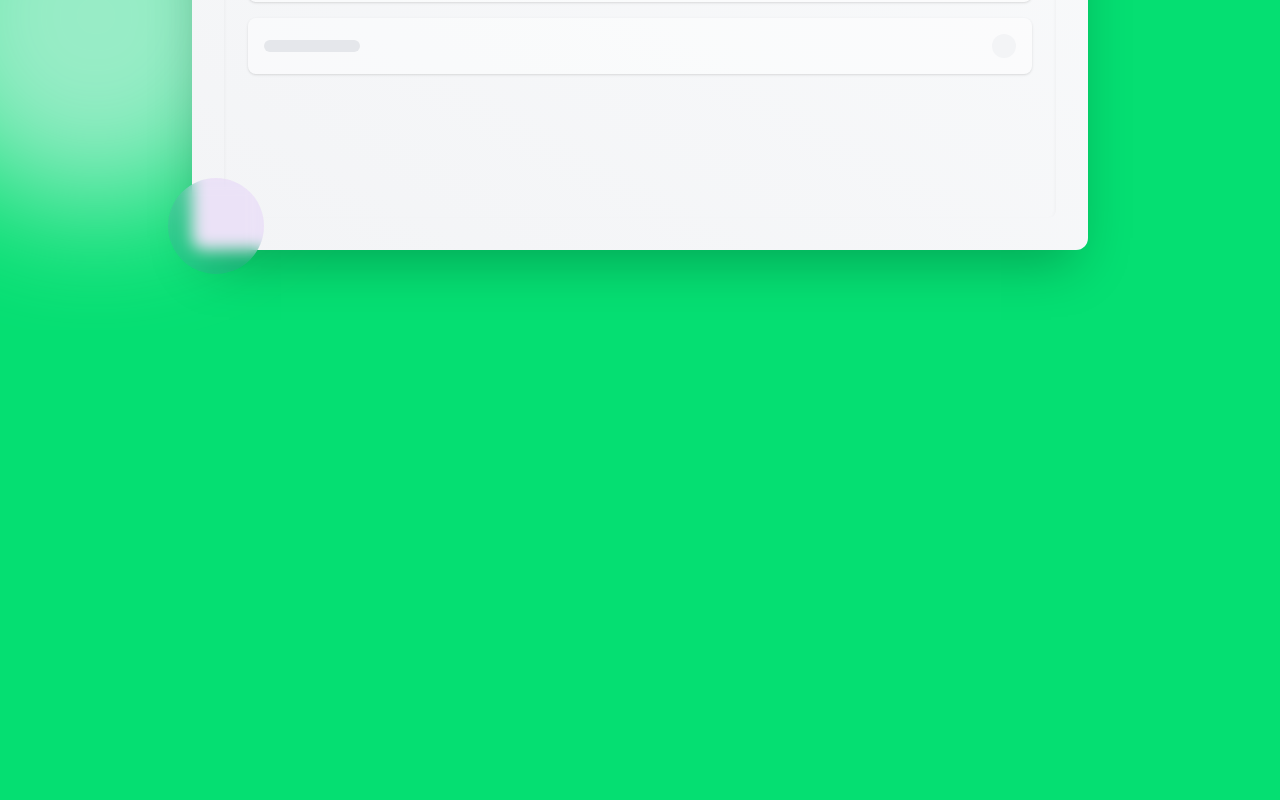
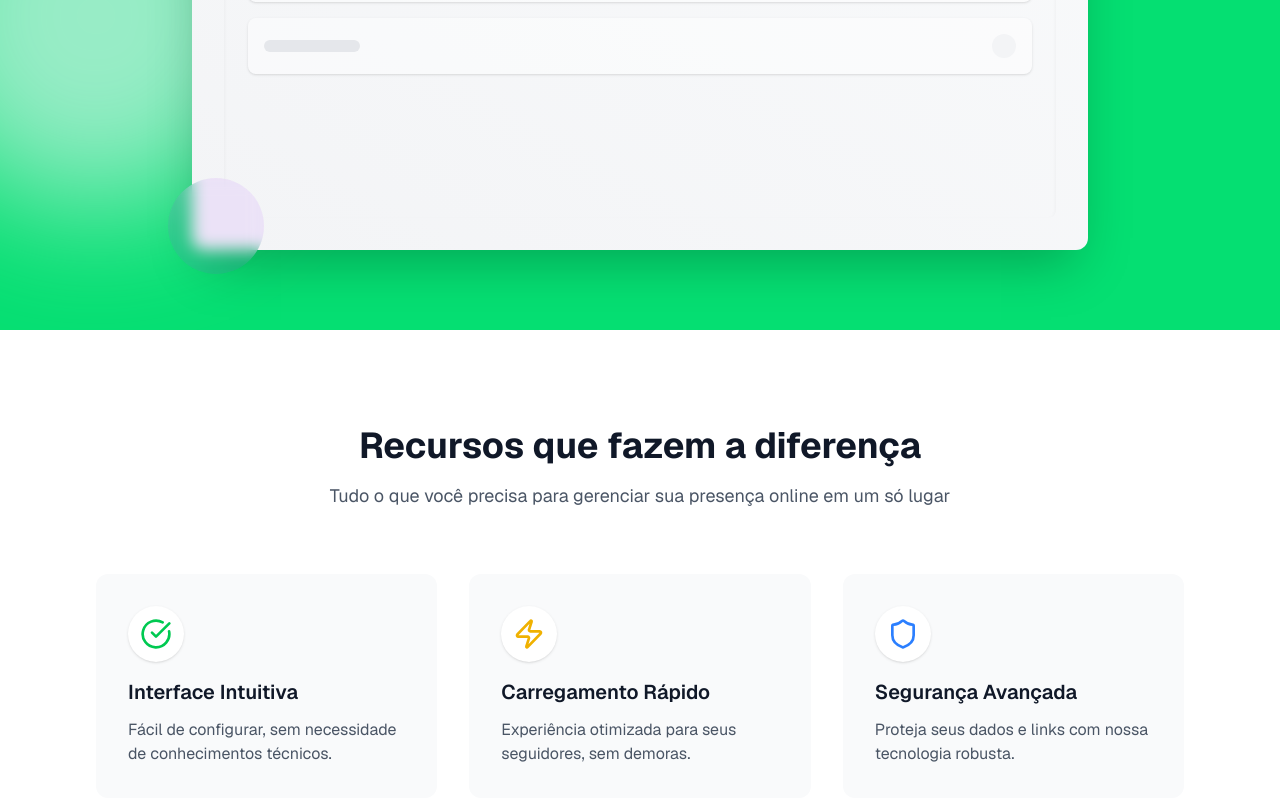
Before and after one commit to gabriellucasvh/bionk, a Next.js app: page / in a window 1280 px wide. Shown: the part 762-1562 px from the top of the page. Before the commit the page ends 1092 px from the top, so only its background shows below. Built offline with nearby package versions, Linux system fonts and the light colour scheme.

Commit message:
Seção de Features adicionada

```diff
--- a/src/app/page.tsx
+++ b/src/app/page.tsx
@@ -1,3 +1,4 @@
+import Features from "@/components/Features";
 import Hero from "@/components/Hero";
 
 export default function Home() {
@@ -5,6 +6,7 @@ export default function Home() {
     <main className="">
       <div className="">
         <Hero/>
+        <Features />
       </div>
     </main>
   );
--- /dev/null
+++ b/src/components/Features.tsx
@@ -0,0 +1,51 @@
+import { CheckCircle, Shield, Zap } from "lucide-react";
+
+
+export default function Features() {
+    return (
+
+        <section className="py-24 bg-white">
+            <div className="container mx-auto px-4 sm:px-6 lg:px-8 max-w-6xl">
+                <div className="text-center mb-16">
+                    <h2 className="text-3xl font-bold text-gray-900 sm:text-4xl">
+                        Recursos que fazem a diferença
+                    </h2>
+                    <p className="mt-4 text-lg text-gray-600 max-w-2xl mx-auto">
+                        Tudo o que você precisa para gerenciar sua presença online em um só lugar
+                    </p>
+                </div>
+
+                <div className="grid grid-cols-1 md:grid-cols-3 gap-8">
+                    {[
+                        {
+                            icon: <CheckCircle className="h-8 w-8 text-green-500" />,
+                            title: "Interface Intuitiva",
+                            description: "Fácil de configurar, sem necessidade de conhecimentos técnicos."
+                        },
+                        {
+                            icon: <Zap className="h-8 w-8 text-yellow-500" />,
+                            title: "Carregamento Rápido",
+                            description: "Experiência otimizada para seus seguidores, sem demoras."
+                        },
+                        {
+                            icon: <Shield className="h-8 w-8 text-blue-500" />,
+                            title: "Segurança Avançada",
+                            description: "Proteja seus dados e links com nossa tecnologia robusta."
+                        }
+                    ].map((feature, index) => (
+                        <div
+                            key={index}
+                            className="bg-gray-50 rounded-xl p-8 transition-all duration-300 hover:shadow-lg transform hover:-translate-y-1"
+                        >
+                            <div className="bg-white inline-flex rounded-full p-3 shadow mb-4">
+                                {feature.icon}
+                            </div>
+                            <h3 className="text-xl font-semibold text-gray-900 mb-3">{feature.title}</h3>
+                            <p className="text-gray-600">{feature.description}</p>
+                        </div>
+                    ))}
+                </div>
+            </div>
+        </section>
+    )
+}
```
